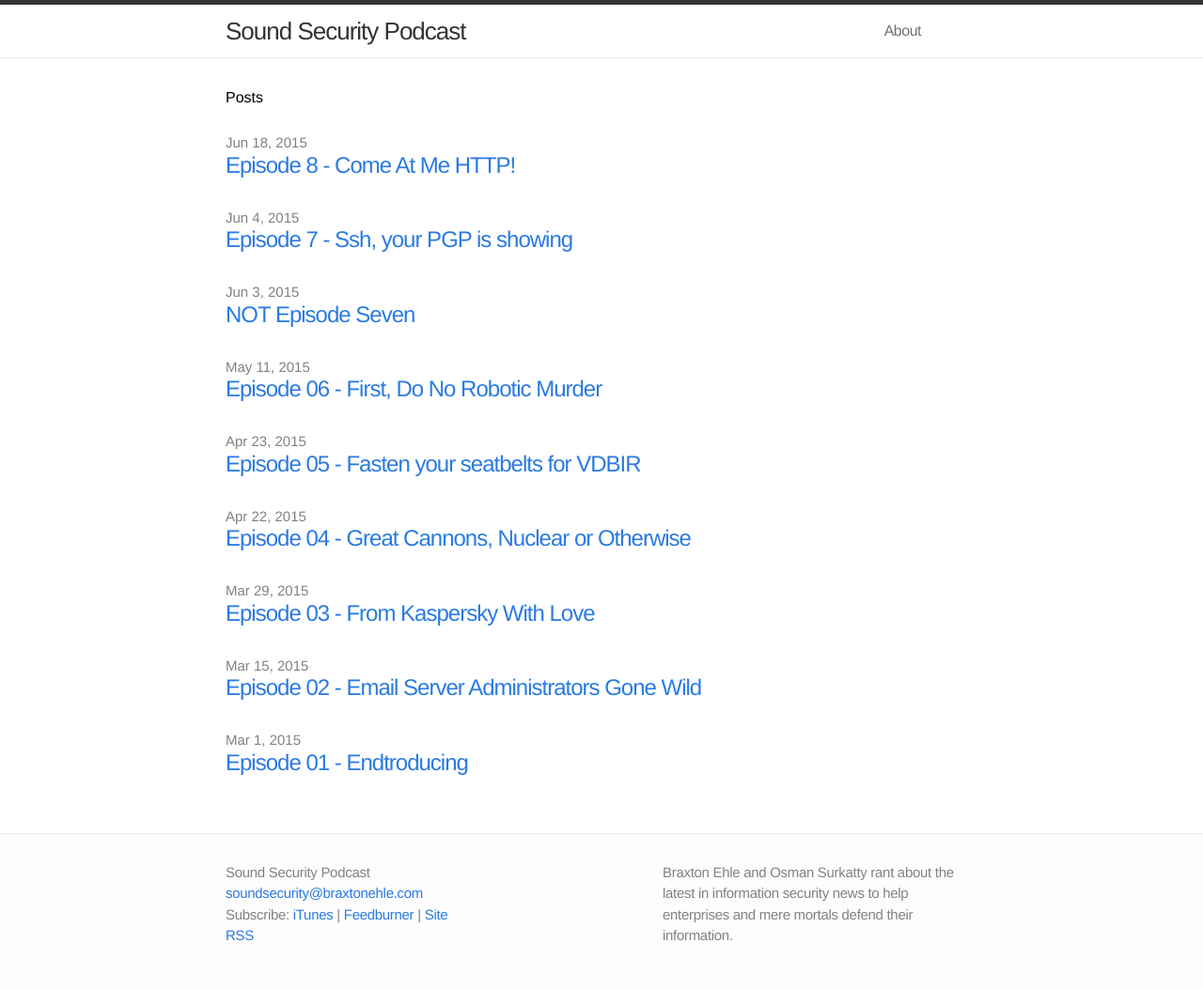
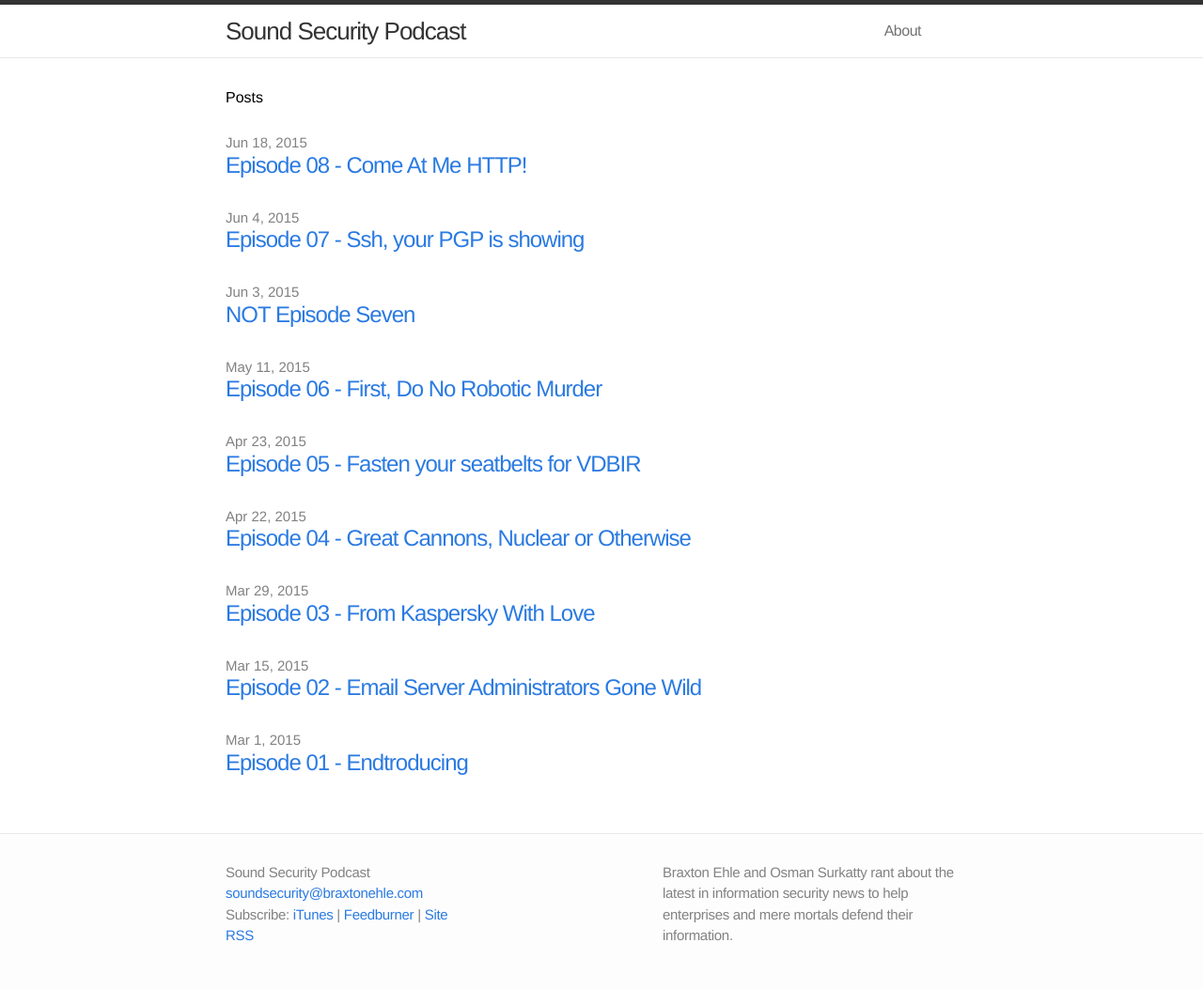
Before and after one commit to braxtone/soundsecurity, a Jekyll site: the page built from index.html, in a window 1280 px wide. Shown: the whole page at 94% size. Built offline with Jekyll 4.4.1, drawn with Linux system fonts in a browser that asks for light colours.

Commit message:
_posts/2015-03-04-endtroducing.markdown

```diff
--- a/_posts/2015-06-04-ssh_your_pgp_is_showing.markdown
+++ b/_posts/2015-06-04-ssh_your_pgp_is_showing.markdown
@@ -1,7 +1,7 @@
 ---
 layout: post
 date: 2015-06-04
-title: Episode 7 - Ssh, your PGP is showing
+title: Episode 07 - Ssh, your PGP is showing
 duration: "31:10"
 length: 29921324
 category: episodes
--- a/_posts/2015-06-18-come_at_me_http.markdown
+++ b/_posts/2015-06-18-come_at_me_http.markdown
@@ -1,7 +1,7 @@
 ---
 layout: post
 date: 2015-06-18
-title: Episode 8 - Come At Me HTTP!
+title: Episode 08 - Come At Me HTTP!
 duration: "36:33"
 length: 35410256
 category: episodes
```
